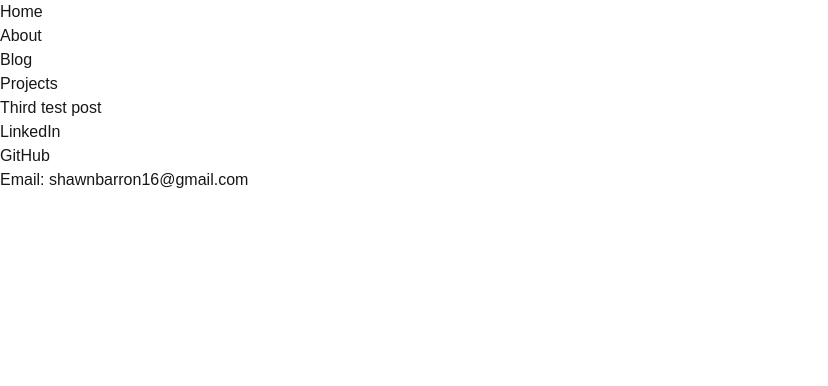
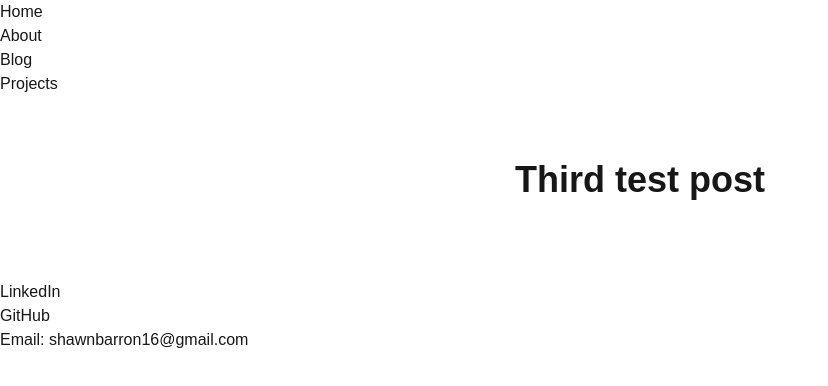
Before and after one commit to shawnbarron16/Personal-Site, a Next.js app: page /blog/test-3 in a window 1280 px wide. Shown: the top 386 px of the page, without its empty margins (0-828 px from the left). Built offline with nearby package versions, Linux system fonts and the light colour scheme.

Commit message:
Added styling to blog post body

```diff
--- a/app/blog/[slug]/page.tsx
+++ b/app/blog/[slug]/page.tsx
@@ -20,9 +20,11 @@ export default async function PostPage({
     }
 
     return(
-        <main>
-            <h1>{post.title}</h1>
-            <ReactMarkdown>{post.content}</ReactMarkdown>
+        <main className="mx-auto max-w-2xl px-6 py-16">
+            <h1 className="text-4xl font-bold">{post.title}</h1>
+            <div className="mt-4 text-lg">
+                <ReactMarkdown>{post.content}</ReactMarkdown>
+            </div>
         </main>
     )
 }
```
